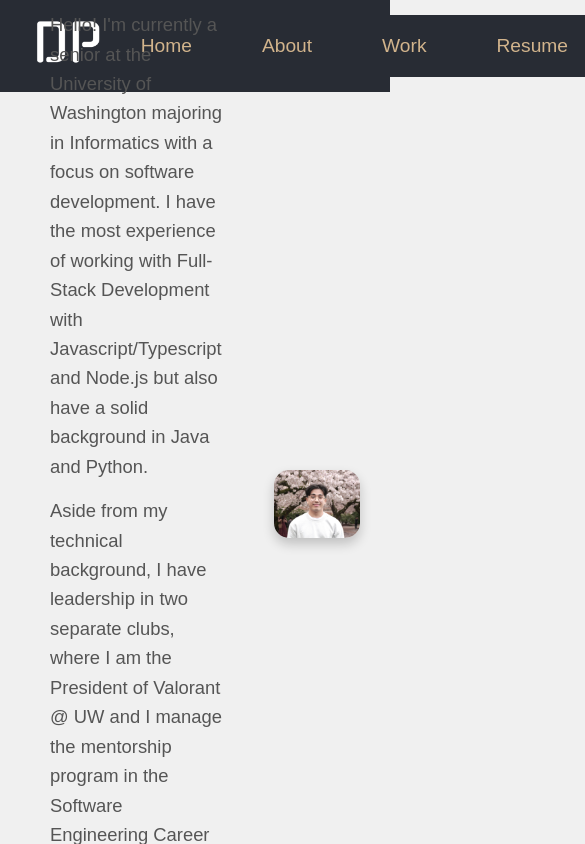
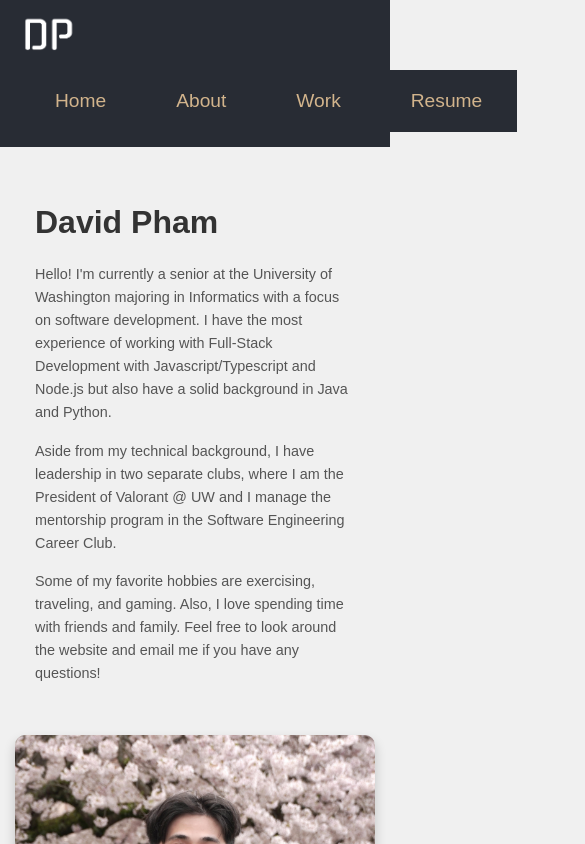
Before and after one commit to wkxdavid/personalwebsite, a React (Create React App) app: page /about in a window 390 px wide. Shown: the top 844 px of the page, 585 px wide, since content can reach past the window. Built offline with nearby package versions, Linux system fonts and the light colour scheme; the HTML template or start-up script is replaced by a standard one.

Commit message:
basic media queries

```diff
--- a/src/components/AboutPage/about.css
+++ b/src/components/AboutPage/about.css
@@ -90,3 +90,102 @@
   border-radius: 15px;
   box-shadow: 0 6px 12px rgba(0, 0, 0, 0.2);
 }
+
+@media only screen and (max-width: 767px) {
+  .App-header {
+    flex-direction: column;
+    align-items: flex-start;
+    padding: 10px 20px;
+  }
+
+  .App-logo {
+    height: 50px;
+    margin-bottom: 10px;
+  }
+
+  .App-nav {
+    flex-wrap: wrap;
+    justify-content: flex-start;
+  }
+
+  .App-nav a {
+    font-size: 18px;
+    margin: 5px 10px;
+  }
+
+  .about-section {
+    flex-direction: column;
+    height: auto;
+    padding: 20px;
+  }
+
+  .about-container {
+    flex-direction: column;
+    gap: 20px;
+  }
+
+  .about-text h1 {
+    font-size: 2.5em;
+  }
+
+  .about-text h2 {
+    font-size: 1.8em;
+  }
+
+  .about-text h3 {
+    font-size: 1.3em;
+  }
+
+  .about-text p {
+    font-size: 1em;
+  }
+
+  .about-image img {
+    max-width: 100%;
+    border-radius: 10px;
+  }
+}
+
+@media only screen and (max-width: 767px) and (orientation: portrait) {
+  .App-header {
+    padding: 15px 20px;
+  }
+
+  .App-logo {
+    height: 45px;
+  }
+
+  .App-nav a {
+    font-size: 16px;
+    margin: 5px 8px;
+  }
+
+  .about-section {
+    padding: 15px;
+  }
+
+  .about-container {
+    gap: 15px;
+  }
+
+  .about-text h1 {
+    font-size: 2em;
+  }
+
+  .about-text h2 {
+    font-size: 1.6em;
+  }
+
+  .about-text h3 {
+    font-size: 1.2em;
+  }
+
+  .about-text p {
+    font-size: 0.9em;
+  }
+
+  .about-image img {
+    max-width: 100%;
+    border-radius: 10px;
+  }
+}
--- a/src/components/HomePage/home.css
+++ b/src/components/HomePage/home.css
@@ -73,3 +73,60 @@ body {
 .link-item p a:hover {
   color: #a67c52;
 }
+
+@media only screen and (max-width: 767px) {
+  .home-section {
+    flex-direction: column;
+    padding: 20px;
+    height: auto;
+  }
+
+  .home-text h1 {
+    font-size: 2.5em;
+    margin-bottom: 15px;
+  }
+
+  .home-buttons {
+    margin-top: 15px;
+  }
+
+  .home-button {
+    padding: 10px 20px;
+    font-size: 1em;
+    margin: 8px;
+  }
+
+  .contact-info {
+    flex-direction: column;
+    gap: 20px;
+  }
+
+  .link-item {
+    flex-direction: column;
+    align-items: center;
+  }
+
+  .link-item p {
+    padding-left: 0;
+    text-align: center;
+  }
+}
+
+@media only screen and (max-width: 767px) and (orientation: portrait) {
+  .home-text h1 {
+    font-size: 2em;
+  }
+
+  .home-button {
+    padding: 8px 16px;
+    font-size: 0.9em;
+  }
+
+  .contact-info {
+    gap: 15px;
+  }
+
+  .link-item p {
+    font-size: 0.9em;
+  }
+}
```
